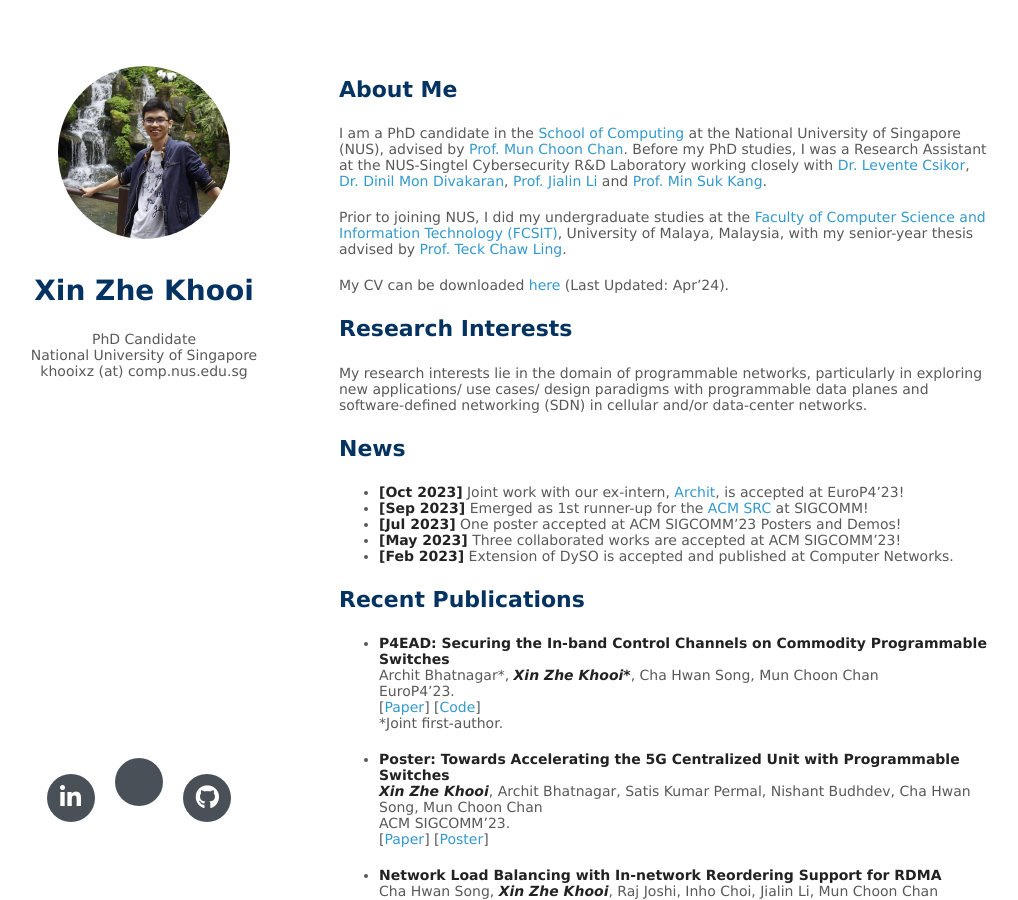
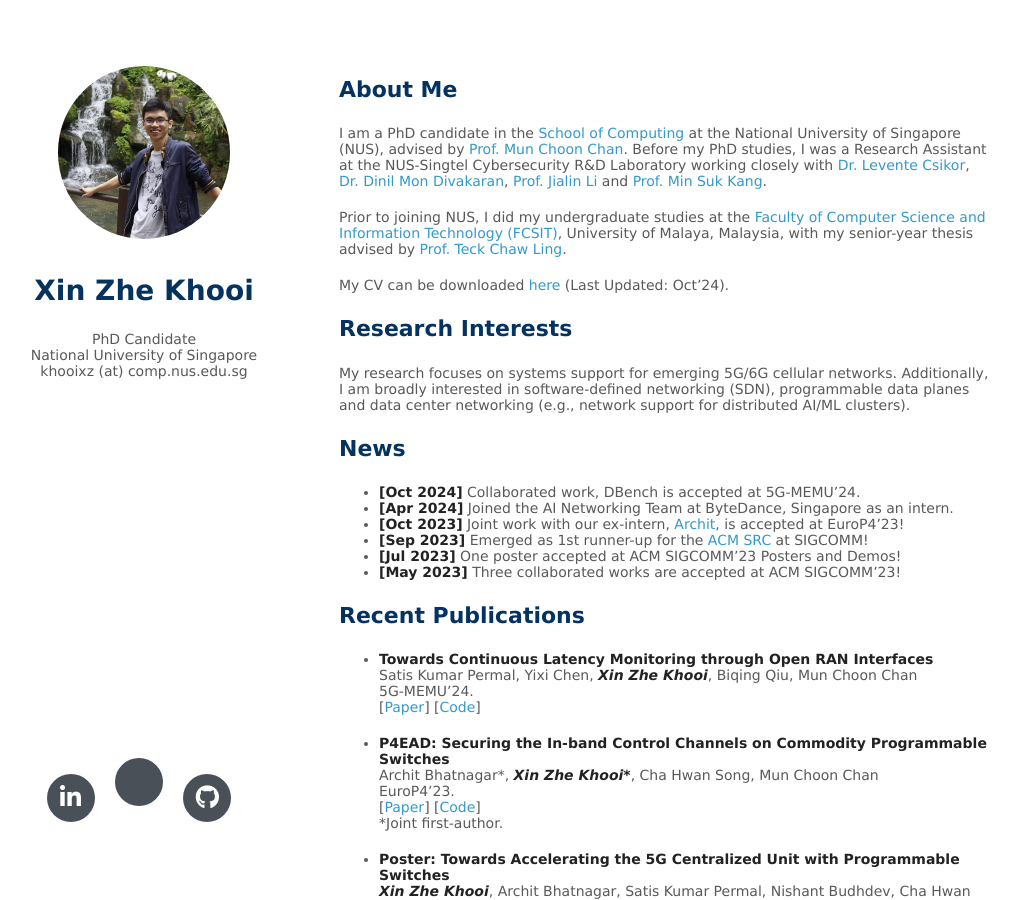
Before and after one commit to khooi8913/khooi8913.github.io, a Jekyll site: the page built from index.md, in a window 1280 px wide and 900 px high. Shown: the whole window, without its empty margins (131-1149 px from the left). Built offline with Jekyll 4.4.1, drawn with Linux system fonts in a browser that asks for light colours; nearby versions of some CDN libraries; a style sheet for code colours, icons or effects is not loaded; our own code applies the rules of GitHub Pages for plain Markdown files.

Commit message:
update index.md - oct 2024

```diff
--- a/index.md
+++ b/index.md
@@ -9,25 +9,39 @@ Before my PhD studies, I was a Research Assistant at the NUS-Singtel Cybersecuri
 
 Prior to joining NUS, I did my undergraduate studies at the [Faculty of Computer Science and Information Technology (FCSIT)](https://fsktm.um.edu.my/), University of Malaya, Malaysia, with my senior-year thesis advised by [Prof. Teck Chaw Ling](https://umexpert.um.edu.my/tchaw).
 
-My CV can be downloaded [here](https://drive.google.com/file/d/1m298m6vaEYXcQRY1MrjSu6HmlOJ6sADk/view?usp=sharing) (Last Updated: Apr'24).
+My CV can be downloaded [here](https://drive.google.com/file/d/1m298m6vaEYXcQRY1MrjSu6HmlOJ6sADk/view?usp=sharing) (Last Updated: Oct'24).
 
 ## Research Interests
 
-My research interests lie in the domain of programmable networks, particularly in exploring new applications/ use cases/ design paradigms with programmable data planes and software-defined networking (SDN) in cellular and/or data-center networks.
+<!-- My research interests lie in the domain of programmable networks, particularly in exploring new applications/ use cases/ design paradigms with programmable data planes and software-defined networking (SDN) in cellular and/or data-center networks.  -->
+My research focuses on systems support for emerging 5G/6G cellular networks.
+Additionally, I am broadly interested in software-defined networking (SDN), programmable data planes and data center networking (e.g., network support for distributed AI/ML clusters).
 
 
 ## News
 
+- **[Oct 2024]** Collaborated work, DBench is accepted at 5G-MEMU'24.
+- **[Apr 2024]** Joined the AI Networking Team at ByteDance, Singapore as an intern.
 - **[Oct 2023]** Joint work with our ex-intern, [Archit](https://archit-bhatnagar.github.io/), is accepted at EuroP4'23!
 - **[Sep 2023]** Emerged as 1st runner-up for the [ACM SRC](https://src.acm.org/winners/2024) at SIGCOMM!
 - **[Jul 2023]** One poster accepted at ACM SIGCOMM'23 Posters and Demos!
 - **[May 2023]** Three collaborated works are accepted at ACM SIGCOMM'23!
-- **[Feb 2023]** Extension of DySO is accepted and published at Computer Networks.
+<!-- - **[Feb 2023]** Extension of DySO is accepted and published at Computer Networks. -->
 <!-- - **[Oct 2022]** Awarded the inaugural SoC Teaching Fellowship (TFS) for 2023. -->
 
 ## Recent Publications
 
 <!-- My full list of publications can be found [here](https://dblp.org/pid/155/4219.html). -->
+
+- **Towards Continuous Latency Monitoring through Open RAN Interfaces**
+  <br>
+  Satis Kumar Permal, Yixi Chen, _**Xin Zhe Khooi**_, Biqing Qiu, Mun Choon Chan
+  <br>
+  5G-MEMU'24.
+  <br>
+  [[Paper](https://drive.google.com/file/d/1PLkOAN2q0k8V_IalizQcqLBkAmu126sP/view)]
+  [[Code](https://github.com/NUS-CIR/DBench)]
+  <br>
 
 - **P4EAD: Securing the In-band Control Channels on Commodity Programmable Switches**
   <br>
```
